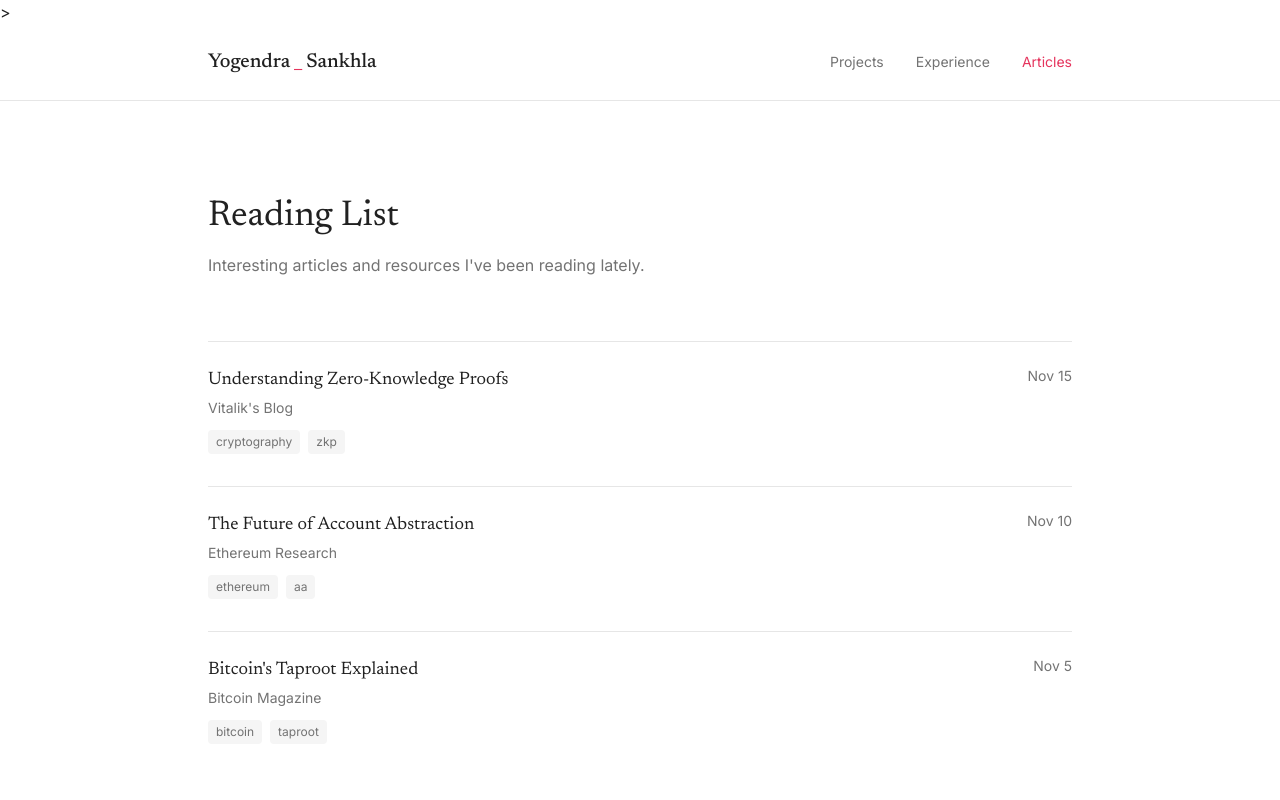
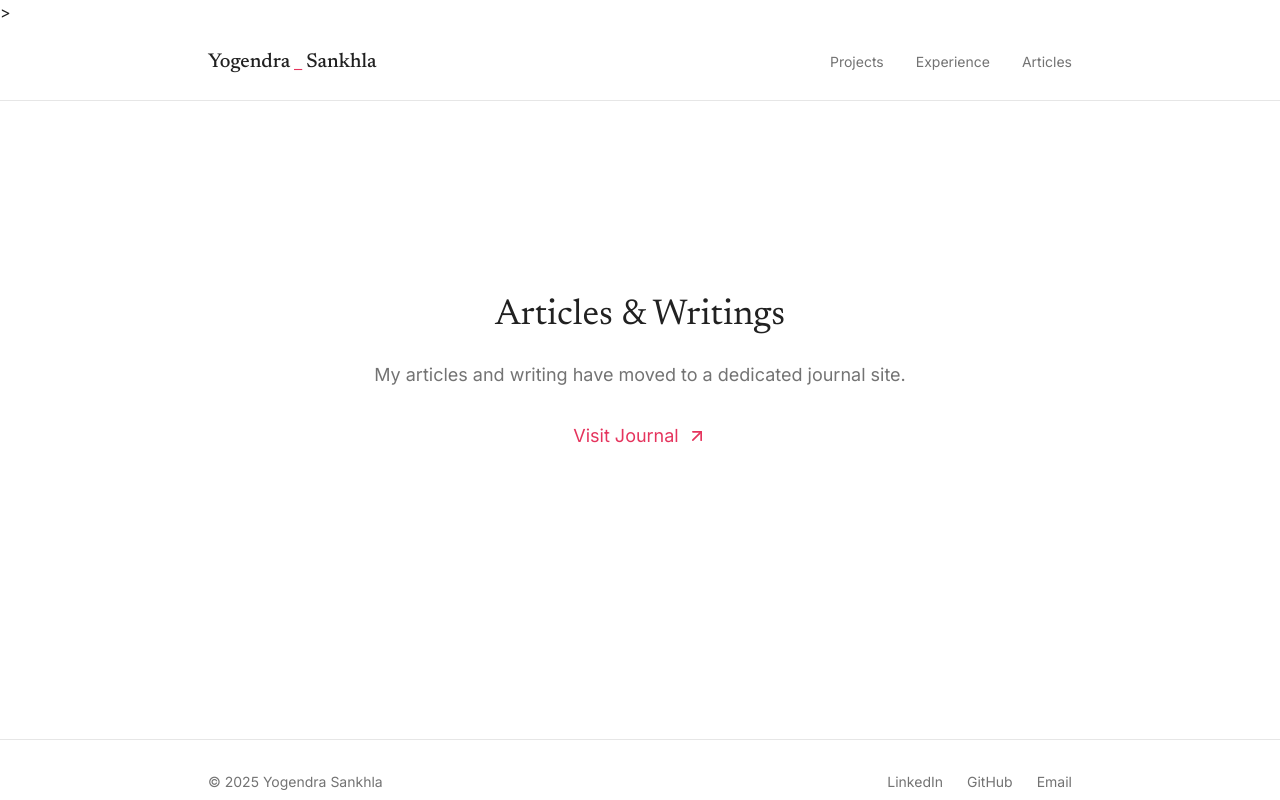
Before and after one commit to yogendra-17/yogendra, a React (Vite) app: page /articles in a window 1280 px wide. Shown: the top 800 px of the page. Built offline with nearby package versions, Linux system fonts and the light colour scheme; the HTML template or start-up script is replaced by a standard one.

Commit message:
Article page route to the journal website

```diff
--- a/index.html
+++ b/index.html
@@ -4,7 +4,8 @@
 <head>
   <meta charset="UTF-8" />
   <meta name="viewport" content="width=device-width, initial-scale=1.0" />
-  <title>🌐 Yogendra Sankhla | Software Engineer</title>
+  <title>Yogendra Sankhla | Software Engineer</title>
+  <link rel="icon" href="/favicon.svg" type="image/svg+xml" />
   <meta name="description"
     content="Software engineer specializing in distributed systems, cryptography, and full-stack development." />>
   <meta name="author" content="Yogendra Sankhla" />
--- a/src/components/Navigation.tsx
+++ b/src/components/Navigation.tsx
@@ -5,7 +5,7 @@ const navItems = [
   { path: "/", label: "Home" },
   { path: "/projects", label: "Projects" },
   { path: "/experience", label: "Experience" },
-  { path: "/articles", label: "Articles" },
+  { path: "https://yogendra-17.github.io/journal-y/", label: "Articles", external: true },
 ];
 
 export const Navigation = () => {
@@ -20,6 +20,17 @@ export const Navigation = () => {
 
         <div className="flex items-center gap-8">
           {navItems.slice(1).map((item) => (
+            item.external ? (
+              <a
+                key={item.path}
+                href={item.path}
+                target="_blank"
+                rel="noopener noreferrer"
+                className="text-sm text-muted-foreground hover:text-foreground transition-colors"
+              >
+                {item.label}
+              </a>
+            ) : (
               <Link
                 key={item.path}
                 to={item.path}
@@ -32,6 +43,7 @@ export const Navigation = () => {
               >
                 {item.label}
               </Link>
+            )
           ))}
         </div>
       </nav>
--- a/src/pages/Articles.tsx
+++ b/src/pages/Articles.tsx
@@ -1,67 +1,27 @@
 import { Layout } from "@/components/Layout";
-import { articles } from "@/data/profile";
 import { ArrowUpRight } from "lucide-react";
 
 const Articles = () => {
   return (
     <Layout>
-      <section className="py-16">
-        <h1 className="font-serif text-3xl md:text-4xl text-foreground mb-4">
-          Reading List
+      <section className="flex flex-col items-center justify-center min-h-[60vh] py-16">
+        <div className="max-w-2xl mx-auto text-center">
+          <h1 className="font-serif text-3xl md:text-4xl text-foreground mb-6">
+            Articles & Writings
           </h1>
-        <p className="text-muted-foreground max-w-2xl">
-          Interesting articles and resources I've been reading lately.
+          <p className="text-lg text-muted-foreground leading-relaxed mb-8">
+            My articles and writing have moved to a dedicated journal site.
           </p>
-      </section>
-
-      <section className="pb-16">
-        <div className="space-y-8">
-          {articles.map((article, index) => (
-            <article
-              key={index}
-              className="group border-t border-border pt-6"
-            >
-              <div className="flex items-start justify-between gap-4">
-                <div>
           <a
-                    href={article.link}
+            href="https://yogendra-17.github.io/journal-y/"
             target="_blank"
             rel="noopener noreferrer"
-                    className="inline-flex items-center gap-2 font-serif text-lg text-foreground group-hover:text-primary transition-colors"
+            className="inline-flex items-center gap-2 text-lg text-primary hover:underline"
           >
-                    {article.title}
-                    <ArrowUpRight className="w-4 h-4 opacity-0 group-hover:opacity-100 transition-opacity" />
+            Visit Journal
+            <ArrowUpRight className="w-5 h-5" />
           </a>
-                  <p className="text-sm text-muted-foreground mt-1">
-                    {article.source}
-                  </p>
         </div>
-                <span className="text-sm text-muted-foreground shrink-0">
-                  {new Date(article.date).toLocaleDateString("en-US", {
-                    month: "short",
-                    day: "numeric",
-                  })}
-                </span>
-              </div>
-              <div className="flex gap-2 mt-3">
-                {article.tags.map((tag) => (
-                  <span
-                    key={tag}
-                    className="text-xs px-2 py-1 bg-muted rounded text-muted-foreground"
-                  >
-                    {tag}
-                  </span>
-                ))}
-              </div>
-            </article>
-          ))}
-        </div>
-      </section>
-
-      <section className="py-12 border-t border-border">
-        <p className="text-muted-foreground">
-          This list updates as I discover new content. Check back for more.
-        </p>
       </section>
     </Layout>
   );
```
Also changed, not shown: public/favicon.svg (added), 1 other file (tests, documents, lock files or other folders). Lines whose indentation alone changed are shown as unchanged.
